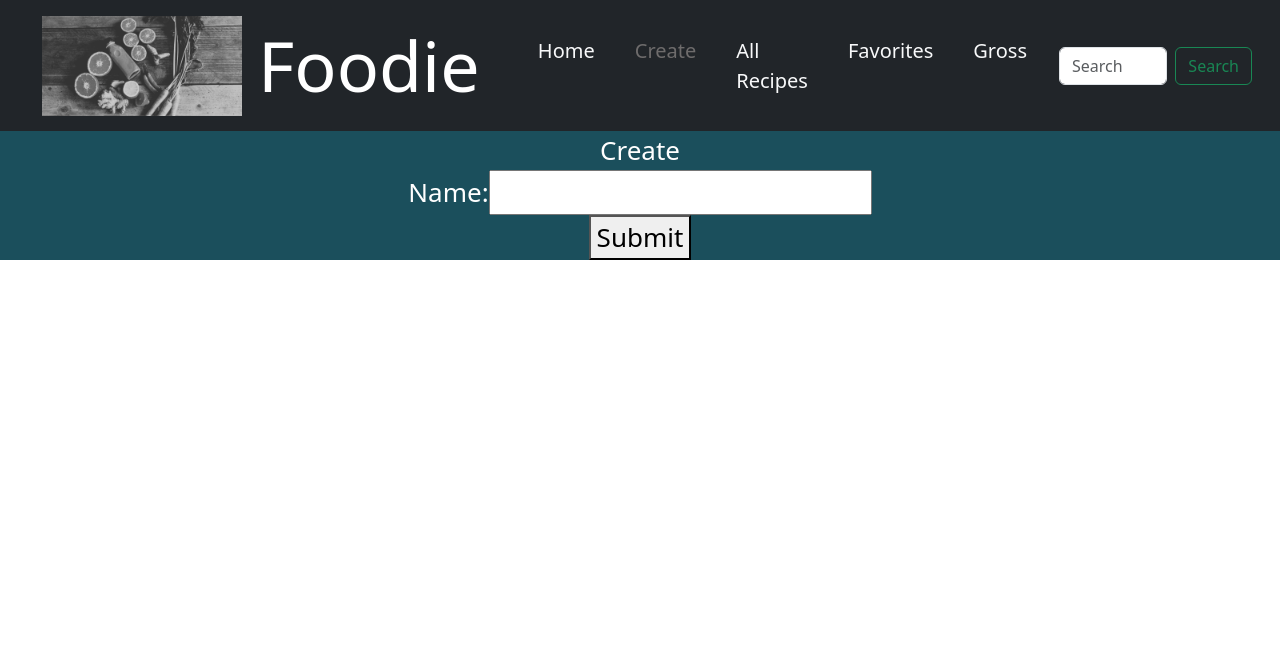
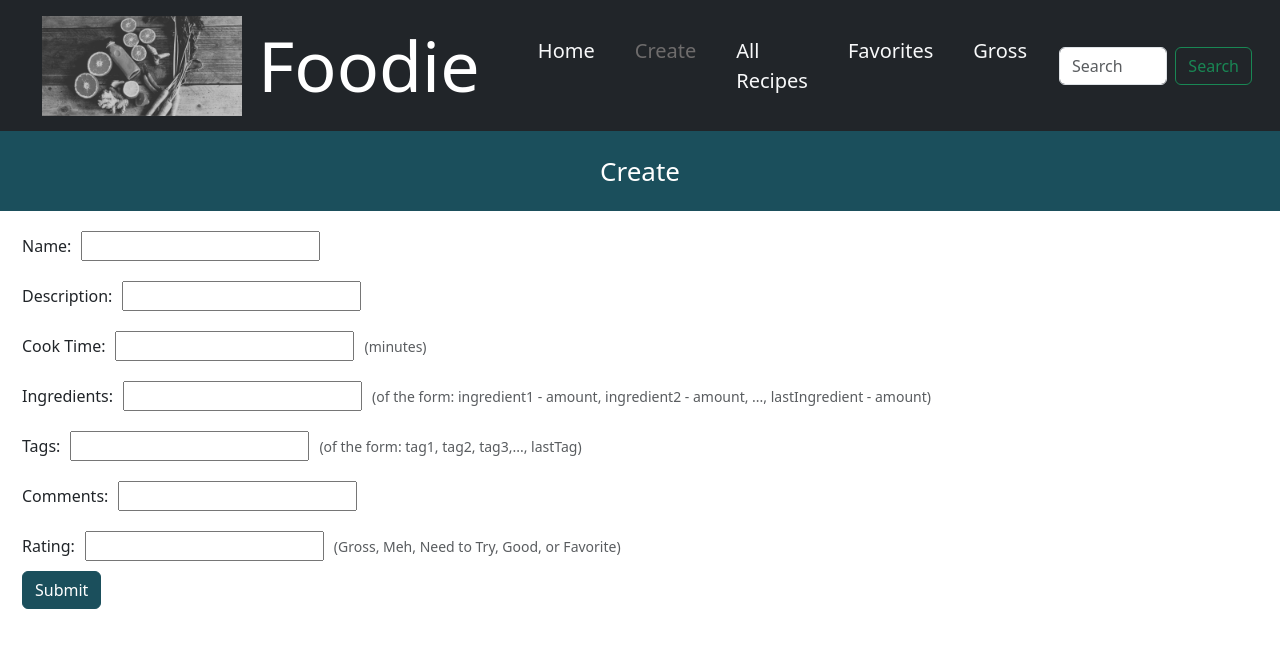
Before and after one commit to HarrisonWinslow/Foodie, a React (Create React App) app: page /Foodie/Create in a window 1280 px wide. Shown: the top 648 px of the page. Built offline with nearby package versions, Linux system fonts and the light colour scheme.

Commit message:
changed color of submit button

```diff
--- a/src/Pages/AllRecipes.js
+++ b/src/Pages/AllRecipes.js
@@ -1,12 +1,34 @@
-
+import React, { useState, useEffect } from 'react';
+import { BrowserRouter as Router, Routes, Route, Link} from 'react-router-dom';
 
 
 function AllRecipes() {
+
+  const [recipes, setRecipes] = useState([]);
+
+  useEffect(() => {
+    setRecipes([{id:1, name:"First!"}, {id:2, name:"Second!"}, {id:3, name:"Third!"}]);
+  }, []);
+
+  useEffect(() => {
+    console.log(recipes);
+  }, [recipes]);
+
   return (
-    <div className="App">
+    <div>
       <header className="App-header">
         All Recipes
       </header>
+      <body>
+        <h1>Recipes</h1>
+        <ul>
+          {recipes.map((recipe, index) => (
+            <li key={recipe.id}>
+              <Link to={`/Foodie/Recipes/${recipe.name}`}>{recipe.name}</Link>
+            </li>
+          ))}
+        </ul>
+      </body>
     </div>
   );
 }
--- a/src/Pages/Create.js
+++ b/src/Pages/Create.js
@@ -5,15 +5,43 @@ import React, { useState, useEffect } from 'react';
 function Explore() {
 
   const [recipeName, setRecipeName] = useState("");
+  const [recipeDescription, setRecipeDescription] = useState("");
+  const [recipeCookTime, setRecipeCookTime] = useState("");
+  const [recipeIngredients, setRecipeIngredients] = useState("");
+  const [recipeTags, setRecipeTags] = useState("");
+  const [recipeComments, setRecipeComments] = useState("");
+  const [recipeRating, setRecipeRating] = useState("");
 
   const handleSubmit = async (e) => {
-    // add to js file
     setRecipeName(e.target.value);
-    console.log(e.target.recipeName);
   };
 
-  const handleChange = async (e) => {
+  const handleNameChange = async (e) => {
     setRecipeName(e.target.value);
+  }
+
+  const handleDescriptionChange = async (e) => {
+    setRecipeDescription(e.target.value);
+  }
+
+  const handleCookTimeChange = async (e) => {
+    setRecipeCookTime(e.target.value);
+  }
+
+  const handleIngredientsChange = async (e) => {
+    setRecipeIngredients(e.target.value);
+  }
+
+  const handleTagsChange = async (e) => {
+    setRecipeTags(e.target.value);
+  }
+
+  const handleCommentsChange = async (e) => {
+    setRecipeComments(e.target.value);
+  }
+
+  const handleRatingChange = async (e) => {
+    setRecipeRating(e.target.value);
   }
 
   useEffect(() => {
@@ -21,20 +49,59 @@ function Explore() {
   }, [recipeName]);
 
   return (
-    <div className="App">
+    <div>
       <header className="App-header">
         Create
         <br/>
+      </header>
+      <body className="container" style={{margin: "10px"}}>
         <form onSubmit={handleSubmit}>
-          <label>
-            Name:
-            <input type="text" name="name" value={recipeName} onChange={handleChange} />
-          </label>
-          <br />
-          <button type="submit">Submit</button>
+          <div className="form-group">
+            <label>
+              Name:
+              <input type="text" name="name" style={{ margin: "10px" }} value={recipeName} onChange={handleNameChange} />
+            </label>
+            <br />
+          </div>
+          <div className="form-group">
+            <label>
+              Description:
+              <input type="text" name="name" style={{ margin: "10px" }} value={recipeDescription} onChange={handleDescriptionChange} />
+            </label>
+            <br />
+          </div>
+          <div className="form-group">
+            <label>Cook Time:</label>
+            <input type="number" name="name" style={{ margin: "10px" }} value={recipeCookTime} onChange={handleCookTimeChange} />
+            <small className="form-text text-muted">(minutes)</small>
+            <br />
+          </div>
+          <div className="form-group">
+            <label> Ingredients:</label>
+            <input type="text" name="name" style={{ margin: "10px" }} value={recipeIngredients} onChange={handleIngredientsChange} />
+            <small className="form-text text-muted">(of the form: ingredient1 - amount, ingredient2 - amount, ..., lastIngredient - amount)</small>
+            <br />
+          </div>
+          <div className="form-group">
+            <label>Tags:</label>
+            <input type="text" name="name" style={{ margin: "10px" }} value={recipeTags} onChange={handleTagsChange} />
+            <small className="form-text text-muted">(of the form: tag1, tag2, tag3,..., lastTag)</small>
+            <br />
+          </div>
+          <div className="form-group">
+            <label>Comments:</label>
+            <input type="text" name="name" style={{ margin: "10px" }} value={recipeComments} onChange={handleCommentsChange} />
+            <br />
+          </div>
+          <div className="form-group">
+            <label> Rating: </label>
+            <input type="text" name="name" style={{ margin: "10px" }} value={recipeName} onChange={handleRatingChange} />
+            <small className="form-text text-muted">(Gross, Meh, Need to Try, Good, or Favorite)</small>
+            <br />
+          </div>
+          <button type="submit" className="btn btn-custom">Submit</button>
         </form>
-      </header>
-
+      </body>
     </div>
   );
 }
--- a/src/Pages/Favorites.js
+++ b/src/Pages/Favorites.js
@@ -3,7 +3,7 @@
 
 function Favorites() {
   return (
-    <div className="App">
+    <div>
       <header className="App-header">
         Favorites
       </header>
--- a/src/Pages/Gross.js
+++ b/src/Pages/Gross.js
@@ -2,7 +2,7 @@
 
 function Gross() {
   return (
-    <div className="App">
+    <div>
       <header className="App-header">
         Gross
       </header>
--- a/src/Pages/Home.js
+++ b/src/Pages/Home.js
@@ -16,19 +16,12 @@ function Home() {
   }, [recipes]);
 
   return (
-    <div className="App-header">
+    <div>
       <header className="App-header">
         Home
       </header>
-      <body className="App-header">
-        <h1>Recipes</h1>
-        <ul>
-          {recipes.map((recipe, index) => (
-            <li key={recipe.id}>
-              <Link to={`/Foodie/Recipes/${recipe.name}`}>{recipe.name}</Link>
-            </li>
-          ))}
-        </ul>
+      <body>
+        Welcome to Foodie :)
       </body>
     </div>
   );
--- a/src/Pages/RecipePage.js
+++ b/src/Pages/RecipePage.js
@@ -7,7 +7,7 @@ function RecipePage() {
 
   return (
     <div>
-      <h2>{id}:</h2>
+      <h2 className="App-header">{id}:</h2>
     </div>
   );
 }
--- a/src/Styles/Pages.css
+++ b/src/Styles/Pages.css
@@ -54,3 +54,44 @@
 .navbar-nav .nav-item .nav-link.active {
   color: #6e6c6c !important;
 }
+
+.nav-link:hover {
+  color: #6e6c6c !important;
+}
+
+.btn-custom {
+  color: #fff !important; /* Text color */
+  background-color: #1b4f5c !important; /* Background color */
+  border-color: #1b4f5c !important; /* Border color */
+}
+
+.btn-custom:hover {
+  color: #fff !important; /* Text color on hover */
+  background-color: #11323a !important; /* Background color on hover */
+  border-color: #11323a !important; /* Border color on hover */
+}
+
+.btn-custom:focus, .btn-custom.focus {
+  color: #fff !important; /* Text color on focus */
+  background-color: #153c46 !important; /* Background color on focus */
+  border-color: #11323a !important; /* Border color on focus */
+  box-shadow: 0 0 0 0.2rem rgba(41, 75, 81, 0.5) !important; /* Box shadow on focus */
+}
+
+.btn-primary.disabled, .btn-primary:disabled {
+  color: #fff !important; /* Text color for disabled state */
+  background-color: #153c4688 !important; /* Background color for disabled state */
+  border-color: #153c4688 !important; /* Border color for disabled state */
+}
+
+.btn-primary:not(:disabled):not(.disabled):active, .btn-primary:not(:disabled):not(.disabled).active,
+.show > .btn-primary.dropdown-toggle {
+  color: #fff !important; /* Text color when active */
+  background-color: #11323a !important; /* Background color when active */
+  border-color: #11323a !important; /* Border color when active */
+}
+
+.btn-primary:not(:disabled):not(.disabled):active:focus, .btn-primary:not(:disabled):not(.disabled).active:focus,
+.show > .btn-primary.dropdown-toggle:focus {
+  box-shadow: 0 0 0 0.2rem rgba(58, 105, 113, 0.689) !important; /* Box shadow when active/focused */
+}
```
Also changed, not shown: src/Models/RecipeCard.js (added).
